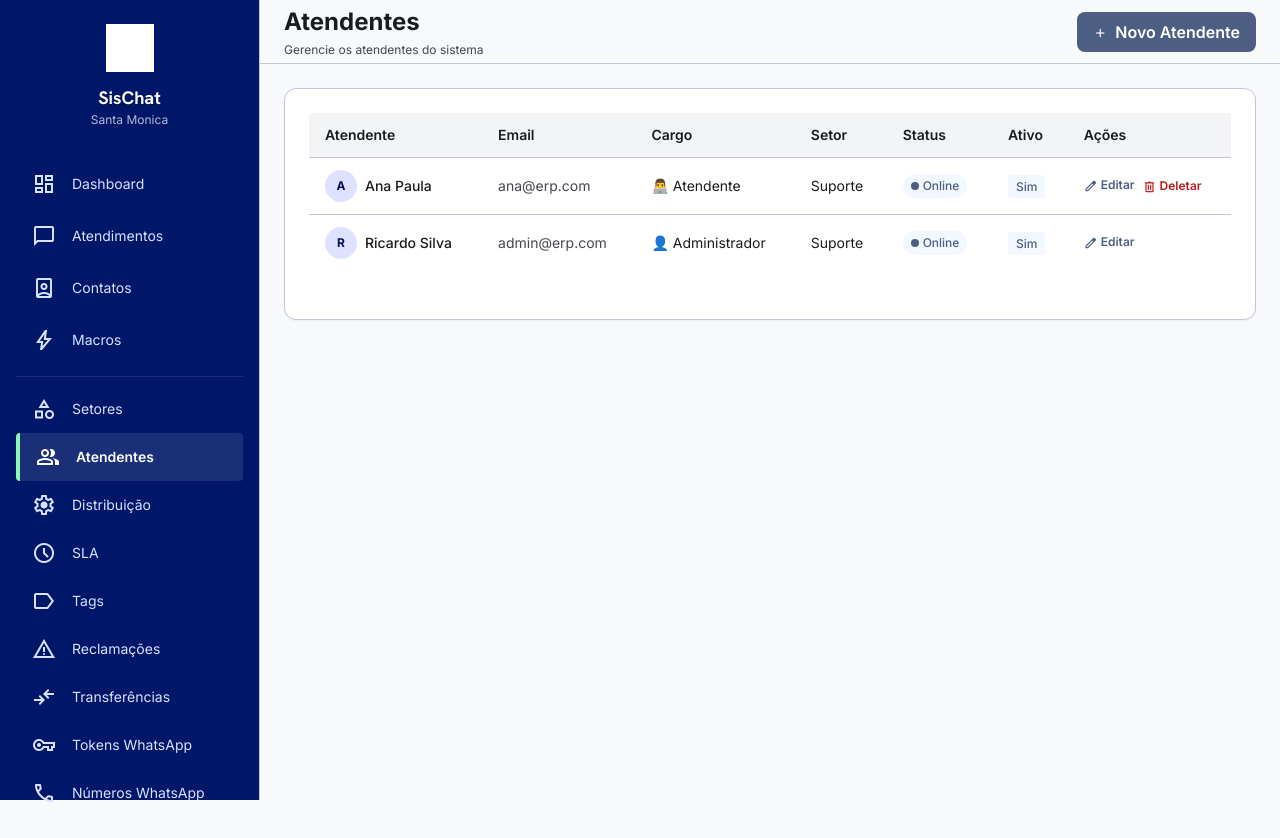
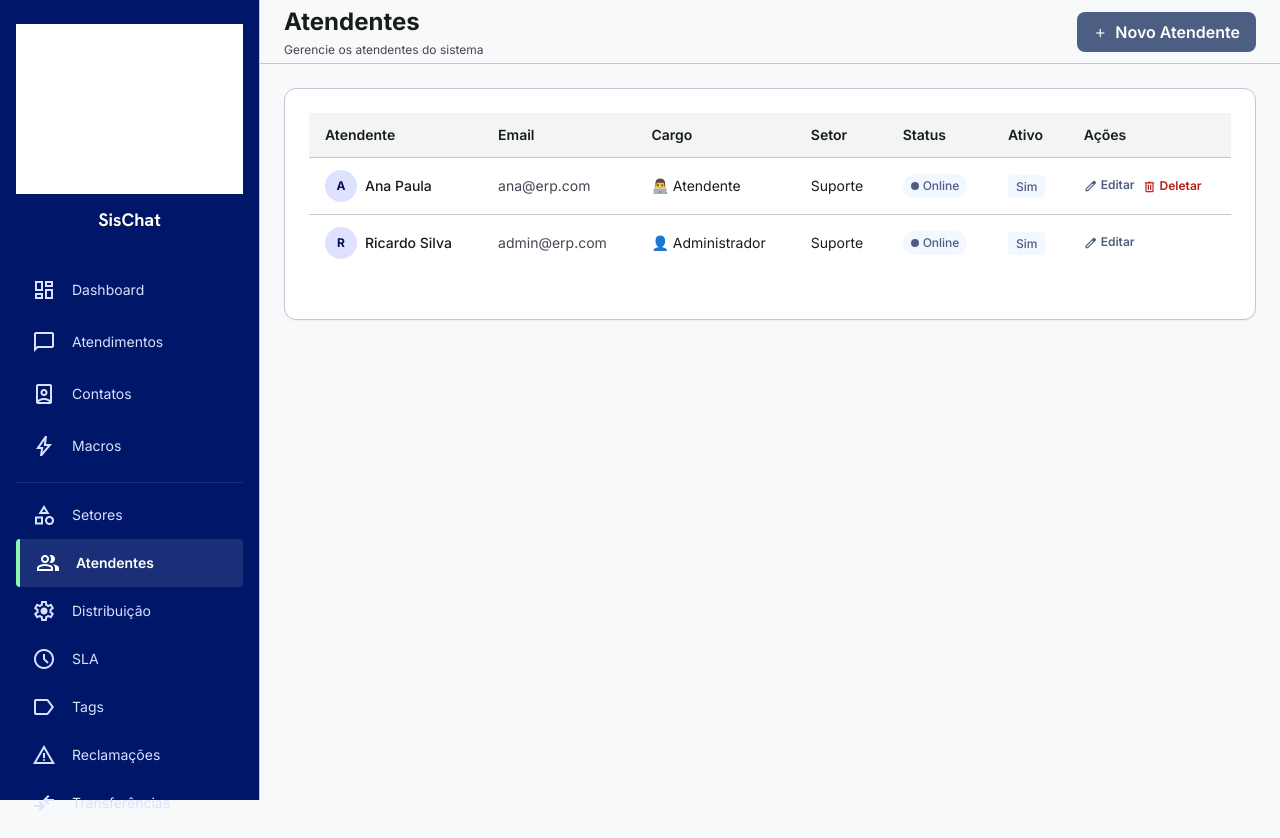
Before and after one commit to CrystianEdiezGaldino/whatsapp_crm_offcial, a Laravel app: page /admin/agents in a window 1280 px wide. Shown: the top 838 px of the page. Run offline with Laravel 10, Linux system fonts and the light colour scheme; a user stored in the database is signed in; data comes from the database, SQL or seed files in the repository; style sheets or scripts are compiled from the project's sources; parts of the project's set-up code (start-up, migrations or seed data) failed here and were passed over; some libraries are stand-ins or nearby versions; grey boxes are pictures that could not be loaded.

Commit message:
fix: simplify sidebar logo - remove size constraints and subtitle text
- Remove w-12 h-12 from logo (let image size be natural)
- Remove 'Santa Monica' subtitle
- Keep only logo and 'SisChat' title

Co-Authored-By: Claude Haiku 4.5 <noreply@anthropic.com>

```diff
--- a/resources/views/layouts/app.blade.php
+++ b/resources/views/layouts/app.blade.php
@@ -96,9 +96,8 @@
         <!-- Sidebar -->
         <aside class="w-sidebar h-screen sticky top-0 left-0 bg-primary flex flex-col py-6 px-4 border-r border-outline-variant shrink-0 z-50">
             <div class="mb-8 flex flex-col items-center text-center">
-                <img alt="Santa Monica Logo" class="w-12 h-12 brightness-0 invert mb-3" src="https://santamonica.rec.br/wp-content/uploads/2023/02/logo-santa-monica.png" />
+                <img alt="Santa Monica Logo" class="brightness-0 invert mb-3" src="https://santamonica.rec.br/wp-content/uploads/2023/02/logo-santa-monica.png" />
                 <h1 class="text-lg font-bold text-on-primary font-headline">SisChat</h1>
-                <p class="text-xs text-on-primary/70">Santa Monica</p>
             </div>
 
             <nav class="flex-1 flex flex-col gap-1">
```
